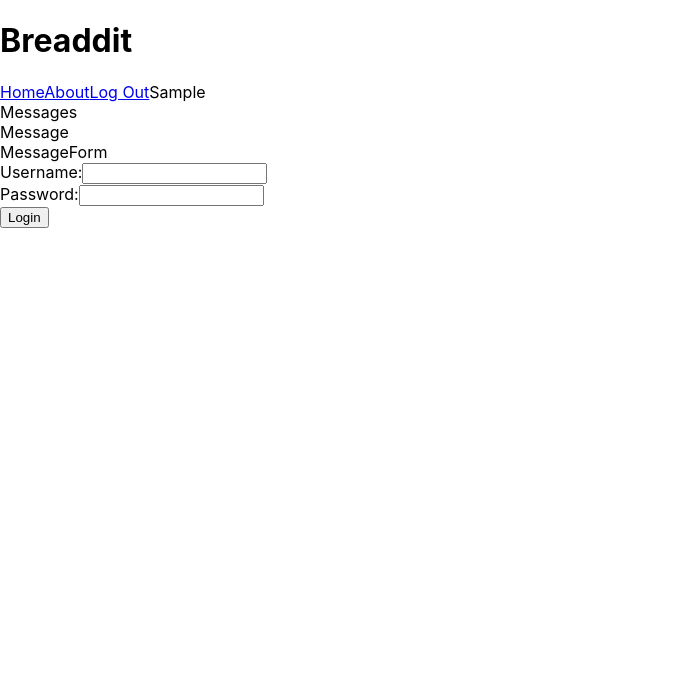
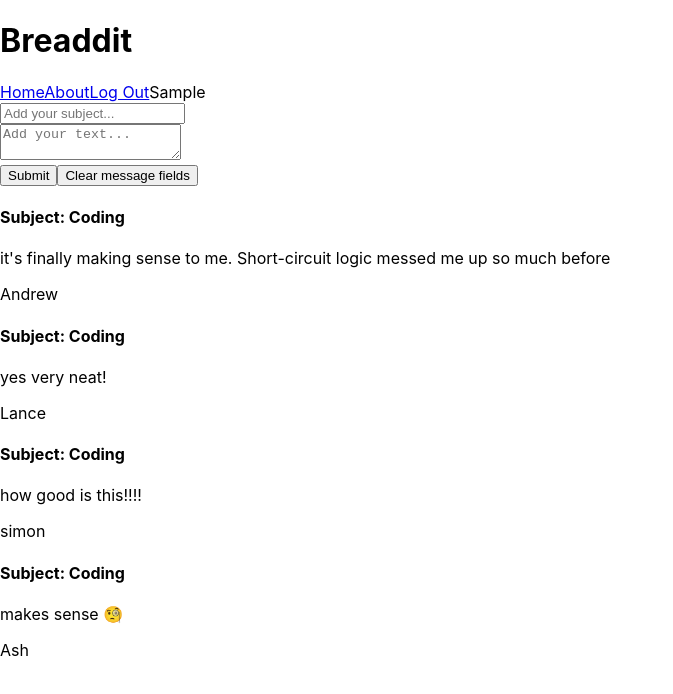
Before and after one commit to simon-tanna/breaddit, a React (Create React App) app: page / in a window 1280 px wide. Both pictures are taken after typing "Sample", "Sample123" into the empty fields and a click on the input "Login". Shown: the top 694 px of the page, without its empty margins (0-673 px from the left). Built offline with nearby package versions, Linux system fonts and the light colour scheme.

Commit message:
added submit methods and state to message form

```diff
--- a/src/components/App.js
+++ b/src/components/App.js
@@ -1,25 +1,30 @@
 import Messages from "./Messages";
-import Message from "./Message";
 import MessageForm from "./MessageForm";
 import Navigation from "./Navigation";
 import Login from "./Login";
-import React, { useState } from "react";
+import React, { useEffect, useState } from "react";
+import seedMessages from "../data/message-seed.json";
 
 function App() {
 	const [loggedInUser, setLoggedInUser] = useState("");
+	const [messageList, setMessageList] = useState([]);
 
 	const activateUser = (username) => {
 		setLoggedInUser(username);
 	};
 
+	useEffect(() => {
+		// API fetch to go here
+		setMessageList(seedMessages);
+	}, []);
+
 	return (
 		<div className="App">
 			<h1>Breaddit</h1>
 			<Navigation loggedInUser={loggedInUser} activateUser={activateUser} />
-			<Messages />
-			<Message />
-			<MessageForm />
-			<Login activateUser={activateUser} />
+			{!loggedInUser && <Login activateUser={activateUser} />}
+			{loggedInUser && <MessageForm />}
+			<Messages messageList={messageList} />
 		</div>
 	);
 }
--- a/src/components/Message.js
+++ b/src/components/Message.js
@@ -1,9 +1,13 @@
-import React from 'react'
+import React from "react";
 
-function Message() {
-  return (
-    <div>Message</div>
-  )
+function Message({ message }) {
+	return (
+		<>
+			<h4>{`Subject: ${message.subject}`}</h4>
+			<p>{message.text}</p>
+			<p>{message.username}</p>
+		</>
+	);
 }
 
-export default Message
+export default Message;
--- a/src/components/MessageForm.js
+++ b/src/components/MessageForm.js
@@ -1,9 +1,60 @@
-import React from 'react'
+import React, { useState } from "react";
 
-function MessageForm() {
-  return (
-    <div>MessageForm</div>
-  )
+function MessageForm({ loggedInUser }) {
+	const initialFormData = {
+		subject: "",
+		text: "",
+	};
+	const [formData, setFormData] = useState(initialFormData);
+	const handleFormData = (event) => {
+		setFormData({
+			...formData, // previous state for username or password
+			[event.target.name]: event.target.value, // new state for username or password
+		});
+	};
+
+	// add a message to the list
+	const handleSubmit = (event) => {
+		event.preventDefault();
+		if (formData.subject === "" || formData.text === "") {
+			return console.log("Please don't leave an empty field");
+		} else {
+			return cleanMessageForm();
+		}
+	};
+
+	const cleanMessageForm = () => {
+		setFormData(initialFormData);
+	};
+
+	return (
+		<>
+			<form onSubmit={handleSubmit}>
+				<div>
+					<input
+						type="text"
+						name="subject"
+						id="subject"
+						placeholder="Add your subject..."
+						value={formData.subject}
+						onChange={handleFormData}
+					/>
+				</div>
+				<div>
+					<textarea
+						type="text"
+						name="text"
+						id="text"
+						placeholder="Add your text..."
+						value={formData.text}
+						onChange={handleFormData}
+					/>
+				</div>
+				<input type="submit" value="Submit" />
+				<button onClick={cleanMessageForm}>Clear message fields</button>
+			</form>
+		</>
+	);
 }
 
-export default MessageForm
+export default MessageForm;
--- a/src/components/Messages.js
+++ b/src/components/Messages.js
@@ -1,9 +1,14 @@
-import React from 'react'
+import React from "react";
+import Message from "./Message";
 
-function Messages() {
-  return (
-    <div>Messages</div>
-  )
+function Messages({ messageList }) {
+	return (
+		<>
+			{messageList.map((message) => (
+				<Message key={message.id} message={message} />
+			))}
+		</>
+	);
 }
 
-export default Messages
+export default Messages;
--- /dev/null
+++ b/src/data/message-seed.json
@@ -0,0 +1,6 @@
+[
+    {"id": 4, "subject": "Coding", "text":"it's finally making sense to me. Short-circuit logic messed me up so much before" , "username": "Andrew"},
+    {"id": 3, "subject": "Coding", "text": "yes very neat!", "username": "Lance"},
+    {"id": 2, "subject": "Coding", "text": "how good is this!!!!", "username": "simon" },
+    {"id": 1, "subject": "Coding", "text": "makes sense 🧐" , "username": "Ash"}
+]
```
